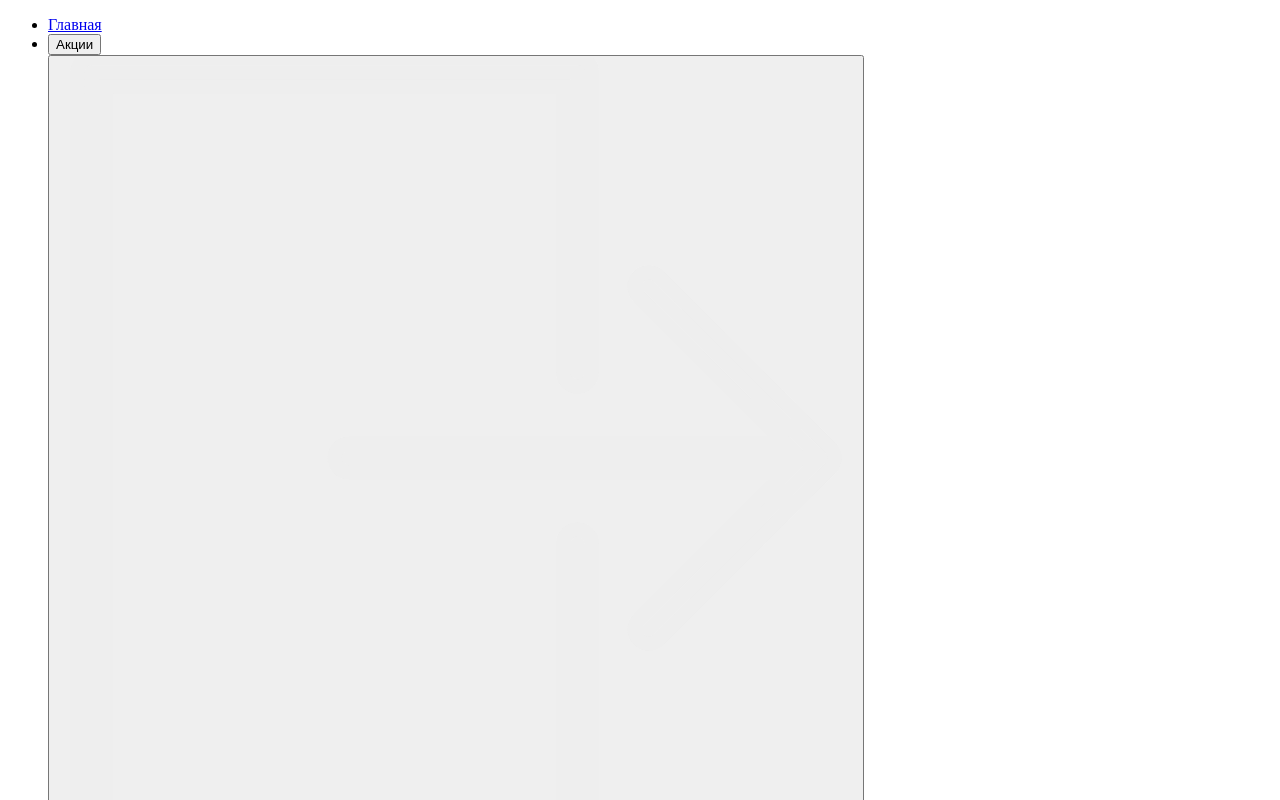
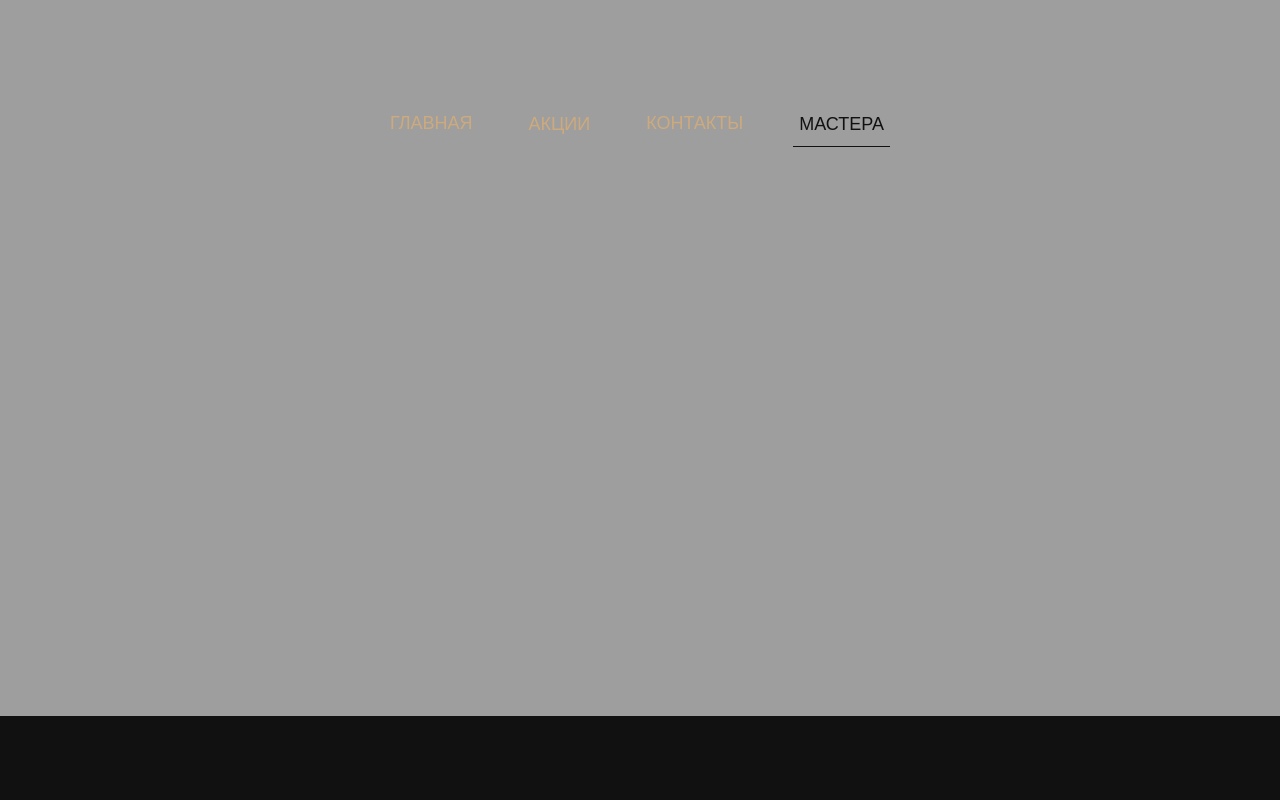
Before and after one commit to bishep52/DIVINE, a plain HTML site: page fourthIndex.html in a window 1280 px wide. Shown: the top 800 px of the page. Drawn offline with nearby package versions, Linux system fonts and the light colour scheme; some packages are replaced by stand-ins of ours; the site is published under a folder, as on GitHub Pages, so addresses that start at the root find nothing; a script that the page names is missing.

Commit message:
Update fourthIndex.html

```diff
--- a/fourthIndex.html
+++ b/fourthIndex.html
@@ -6,7 +6,7 @@
     <meta name="viewport" content="width=device-width, initial-scale=1.0">
     <title>Наши мастера</title>
     <link rel="shortcut icon" href="images/favicon.svg" type="image/x-icon">
-    <link rel="stylesheet" href="/styles/fourthStyle.css">
+    <link rel="stylesheet" href="./styles/fourthStyle.css">
 </head>
 
 <body>
```
